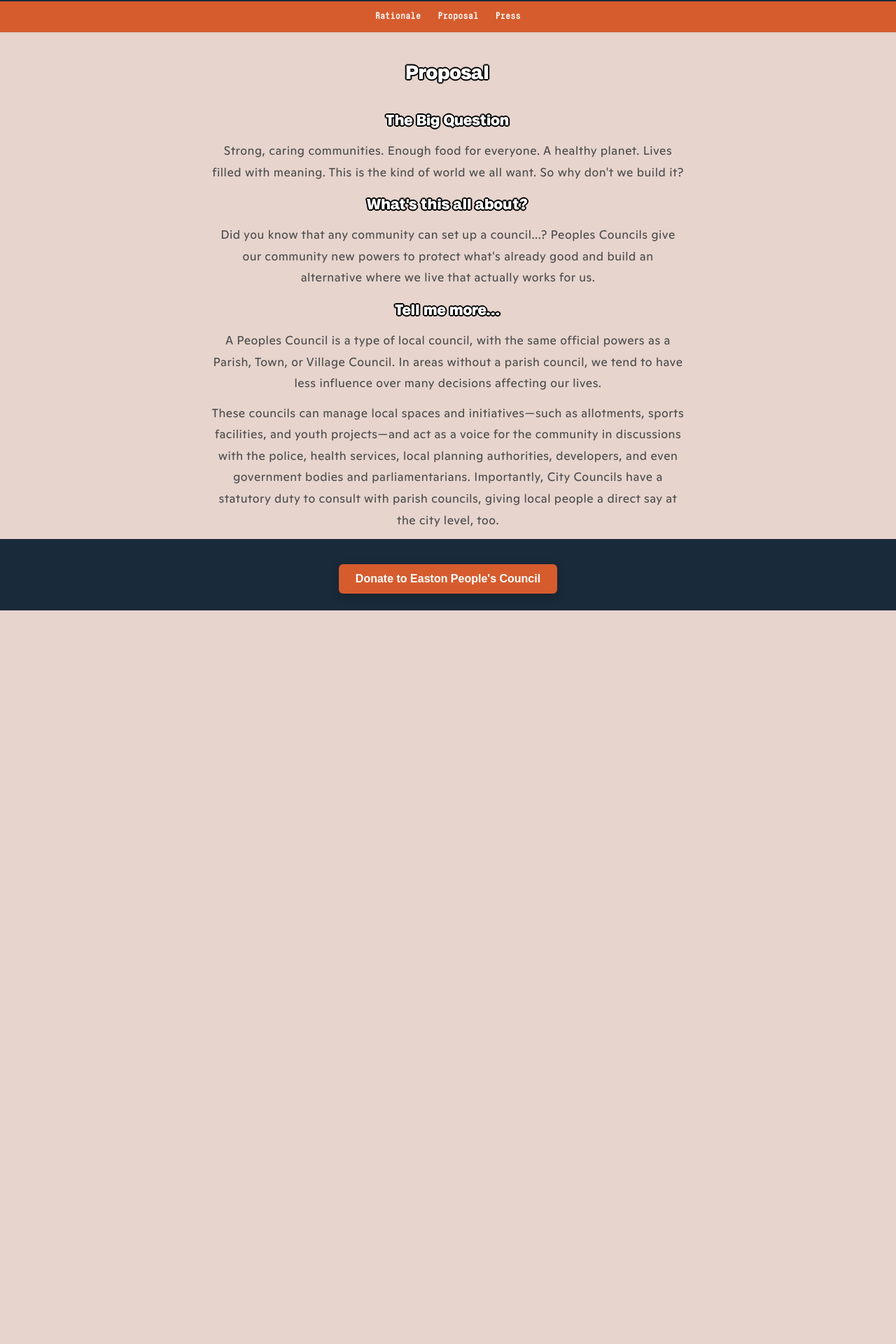
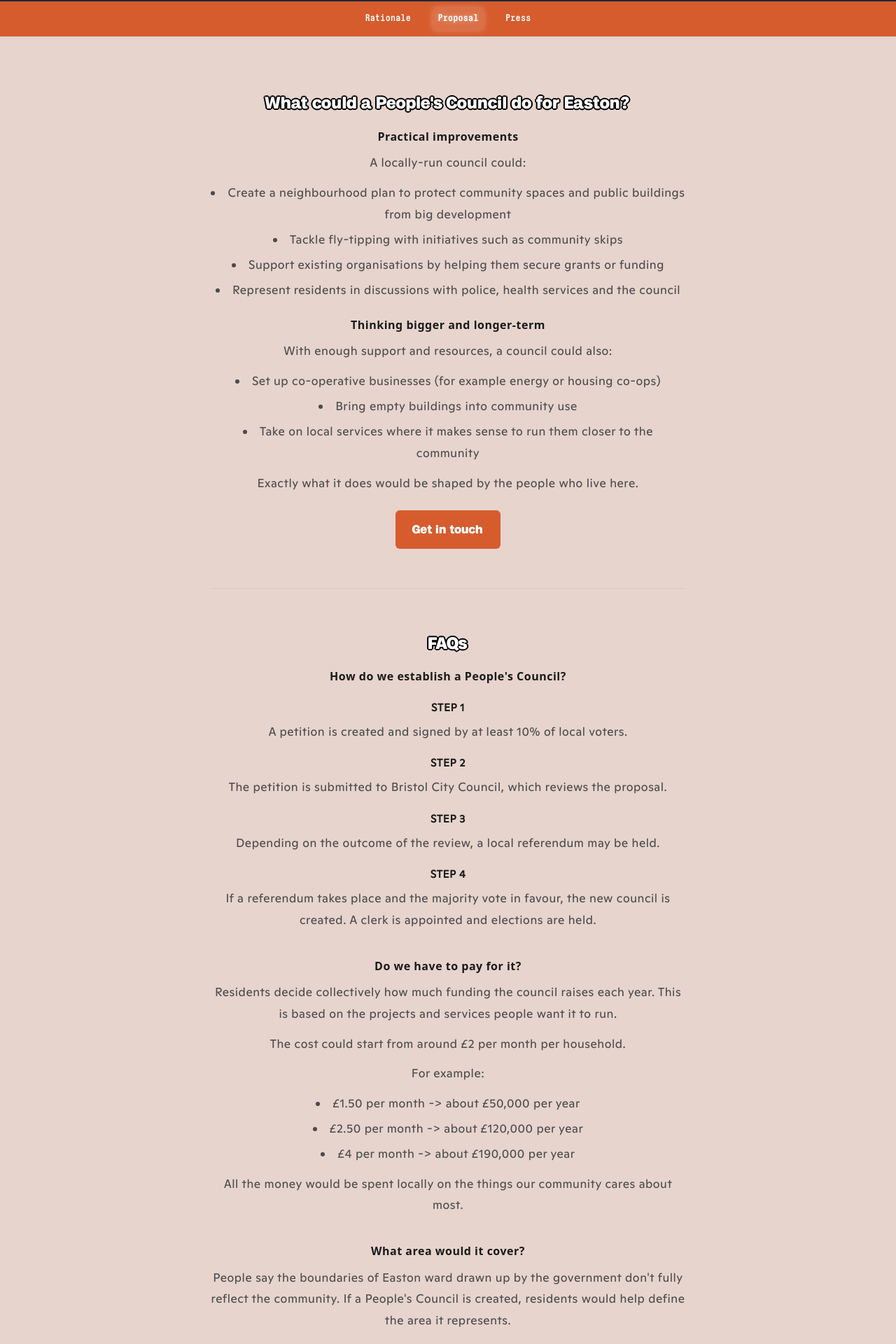
Before and after one commit to easton-peoples-council/easton_people_council, a Next.js app: page /proposal in a window 1280 px wide. Shown: the part 160-2080 px from the top of the page at 70% size. Before the commit the page ends 1032 px from the top, so only its background shows below. Built offline with nearby package versions, Linux system fonts and the light colour scheme.

Commit message:
copy distributed

```diff
--- /dev/null
+++ b/app/HeaderNav.tsx
@@ -0,0 +1,27 @@
+"use client";
+
+import Link from "next/link";
+import { usePathname } from "next/navigation";
+
+type NavLink = {
+  href: string;
+  label: string;
+};
+
+export default function HeaderNav({ links }: { links: readonly NavLink[] }) {
+  const pathname = usePathname();
+
+  return (
+    <nav>
+      {links.map(({ href, label }) => {
+        const isActive = pathname === href || pathname.startsWith(`${href}/`);
+
+        return (
+          <Link key={href} href={href} className={isActive ? "isActive" : undefined} aria-current={isActive ? "page" : undefined}>
+            {label}
+          </Link>
+        );
+      })}
+    </nav>
+  );
+}
--- a/app/globals.css
+++ b/app/globals.css
@@ -143,11 +143,22 @@ main .getInvolved ul {
   text-decoration: none;
   font-size: 0.875rem;
   letter-spacing: 0.02em;
+  padding: 0.2rem 0.45rem;
+  border-radius: var(--radius);
+  transition: color 0.2s ease, text-shadow 0.2s ease, box-shadow 0.2s ease, background-color 0.2s ease;
 }
 
 .headerNavBar nav a:hover {
   color: #fff;
   text-decoration: underline;
+}
+
+.headerNavBar nav a.isActive {
+  font-weight: 500;
+  color: #fff;
+  background: rgba(255, 255, 255, 0.12);
+  text-shadow: 0 0 6px rgba(255, 255, 255, 0.45);
+  box-shadow: 0 0 8px rgba(255, 255, 255, 0.3);
 }
 
 /* Hero */
@@ -176,7 +187,7 @@ main .getInvolved ul {
   letter-spacing: 0.03em;
   color: var(--color-text-muted);
   margin: 0 0 1.75rem;
-  max-width: 36ch;
+  max-width: 52ch;
   margin-inline: auto;
 }
 
@@ -451,6 +462,27 @@ main section p {
   margin: 0 0 0.75rem;
 }
 
+/* Proposal page */
+.proposalSection:first-of-type {
+  padding-top: 4.5rem;
+}
+
+.proposalSection .proposalFaq + .proposalFaq {
+  margin-top: 2.25rem;
+}
+
+.proposalSection h4 {
+  margin: 1rem 0 0.35rem;
+  font-size: 0.95rem;
+  letter-spacing: 0.04em;
+  text-transform: uppercase;
+  color: var(--color-text);
+}
+
+.proposalSection .proposalCta {
+  margin-top: 0.75rem;
+}
+
 /* Footer */
 .siteFooter {
   background: var(--color-primary);
--- a/app/layout.tsx
+++ b/app/layout.tsx
@@ -3,6 +3,7 @@ import { SHOW_PETITION } from "@/lib/feature-flags";
 import type { Metadata } from "next";
 import Image from "next/image";
 import Link from "next/link";
+import HeaderNav from "./HeaderNav";
 import "./globals.css";
 
 export const metadata: Metadata = {
@@ -38,13 +39,7 @@ export default function RootLayout({ children }: { children: React.ReactNode })
           </div>
           <div className="headerNavBar">
             <div className="container">
-              <nav>
-                {navLinks.map(({ href, label }) => (
-                  <Link key={href} href={href}>
-                    {label}
-                  </Link>
-                ))}
-              </nav>
+              <HeaderNav links={navLinks} />
             </div>
           </div>
         </header>
--- a/app/page.tsx
+++ b/app/page.tsx
@@ -19,7 +19,7 @@ export default async function HomePage() {
       <section className="hero">
         <h1 className="heroTitle">Who are you?</h1>
         <p className="heroSubtitle">
-          This idea was kick-started by a small group of Easton residents who care about the area and want to explore whether a People’s Council could work here.
+          This idea was kick-started by a group of Easton residents who care about the area and want to explore whether a People’s Council could work here.
         </p>
         <p className="heroSubtitle">
           The project isn’t backed by organisations, funders or political parties. It’s simply a group of locals starting a conversation.
--- a/app/proposal/page.tsx
+++ b/app/proposal/page.tsx
@@ -1,30 +1,98 @@
 export default function ProposalPage() {
   return (
     <>
-      <h1 className="pageTitle">Proposal</h1>
-
-      <section>
-        <h2>The Big Question</h2>
+      <section className="contentSection proposalSection">
+        <h2>What could a People&apos;s Council do for Easton?</h2>
+        <h3>Practical improvements</h3>
+        <p>A locally-run council could:</p>
+        <ul>
+          <li>Create a neighbourhood plan to protect community spaces and public buildings from big development</li>
+          <li>Tackle fly-tipping with initiatives such as community skips</li>
+          <li>Support existing organisations by helping them secure grants or funding</li>
+          <li>Represent residents in discussions with police, health services and the council</li>
+        </ul>
+        <h3>Thinking bigger and longer-term</h3>
+        <p>With enough support and resources, a council could also:</p>
+        <ul>
+          <li>Set up co-operative businesses (for example energy or housing co-ops)</li>
+          <li>Bring empty buildings into community use</li>
+          <li>Take on local services where it makes sense to run them closer to the community</li>
+        </ul>
         <p>
-          Strong, caring communities. Enough food for everyone. A healthy planet. Lives filled with meaning. This is the kind of world we all want. So why don&apos;t we build it?
+          Exactly what it does would be shaped by the people who live here.
         </p>
+        <a href="/#get-involved" className="heroCta proposalCta">
+          Get in touch
+        </a>
       </section>
 
-      <section>
-        <h2>What&apos;s this all about?</h2>
+      <section className="contentSection proposalSection">
+        <h2>FAQs</h2>
+        <article className="proposalFaq">
+          <h3>How do we establish a People&apos;s Council?</h3>
+          <h4>Step 1</h4>
           <p>
-          Did you know that any community can set up a council...? Peoples Councils give our community new powers to protect what&apos;s already good and build an alternative where we live that actually works for us.
+            A petition is created and signed by at least 10% of local voters.
           </p>
-      </section>
+          <h4>Step 2</h4>
+          <p>
+            The petition is submitted to Bristol City Council, which reviews the proposal.
+          </p>
+          <h4>Step 3</h4>
+          <p>
+            Depending on the outcome of the review, a local referendum may be held.
+          </p>
+          <h4>Step 4</h4>
+          <p>
+            If a referendum takes place and the majority vote in favour, the new council is created. A clerk is appointed and elections are held.
+          </p>
+        </article>
 
-      <section>
-        <h2>Tell me more...</h2>
+        <article className="proposalFaq">
+          <h3>Do we have to pay for it?</h3>
           <p>
-          A Peoples Council is a type of local council, with the same official powers as a Parish, Town, or Village Council. In areas without a parish council, we tend to have less influence over many decisions affecting our lives.
+            Residents decide collectively how much funding the council raises each year. This is based on the projects and services people want it to run.
           </p>
+          <p>The cost could start from around £2 per month per household.</p>
+          <p>For example:</p>
+          <ul>
+            <li>£1.50 per month -&gt; about £50,000 per year</li>
+            <li>£2.50 per month -&gt; about £120,000 per year</li>
+            <li>£4 per month -&gt; about £190,000 per year</li>
+          </ul>
           <p>
-          These councils can manage local spaces and initiatives—such as allotments, sports facilities, and youth projects—and act as a voice for the community in discussions with the police, health services, local planning authorities, developers, and even government bodies and parliamentarians. Importantly, City Councils have a statutory duty to consult with parish councils, giving local people a direct say at the city level, too.
+            All the money would be spent locally on the things our community cares about most.
           </p>
+        </article>
+
+        <article className="proposalFaq">
+          <h3>What area would it cover?</h3>
+          <p>
+            People say the boundaries of Easton ward drawn up by the government don&apos;t fully reflect the community. If a People&apos;s Council is created, residents would help define the area it represents.
+          </p>
+        </article>
+
+        <article className="proposalFaq">
+          <h3>Would the council hold elections?</h3>
+          <p>Yes. By law, councillors must be elected every four years.</p>
+          <p>
+            Residents could stand as candidates and represent the area as individuals rather than political parties if they choose.
+          </p>
+        </article>
+
+        <article className="proposalFaq">
+          <h3>Could we have a bigger say in decision-making?</h3>
+          <p>
+            In short, yes. Different councils experiment with different ways of making decisions, with some of them heavily participatory.
+          </p>
+          <p>Some ideas include:</p>
+          <ul>
+            <li>Neighbourhood assemblies where residents deliberate and decide on local issues</li>
+            <li>Participatory budgeting, where people vote on how community funds are spent</li>
+            <li>Open working groups focused on specific topics (for example youth wellbeing or housing)</li>
+          </ul>
+          <p>Exactly how this would work in Easton would be shaped by residents.</p>
+        </article>
       </section>
     </>
   );
```
Also changed, not shown: app/rationale/page.tsx (+53 -107 lines). Lines whose indentation alone changed are shown as unchanged.
